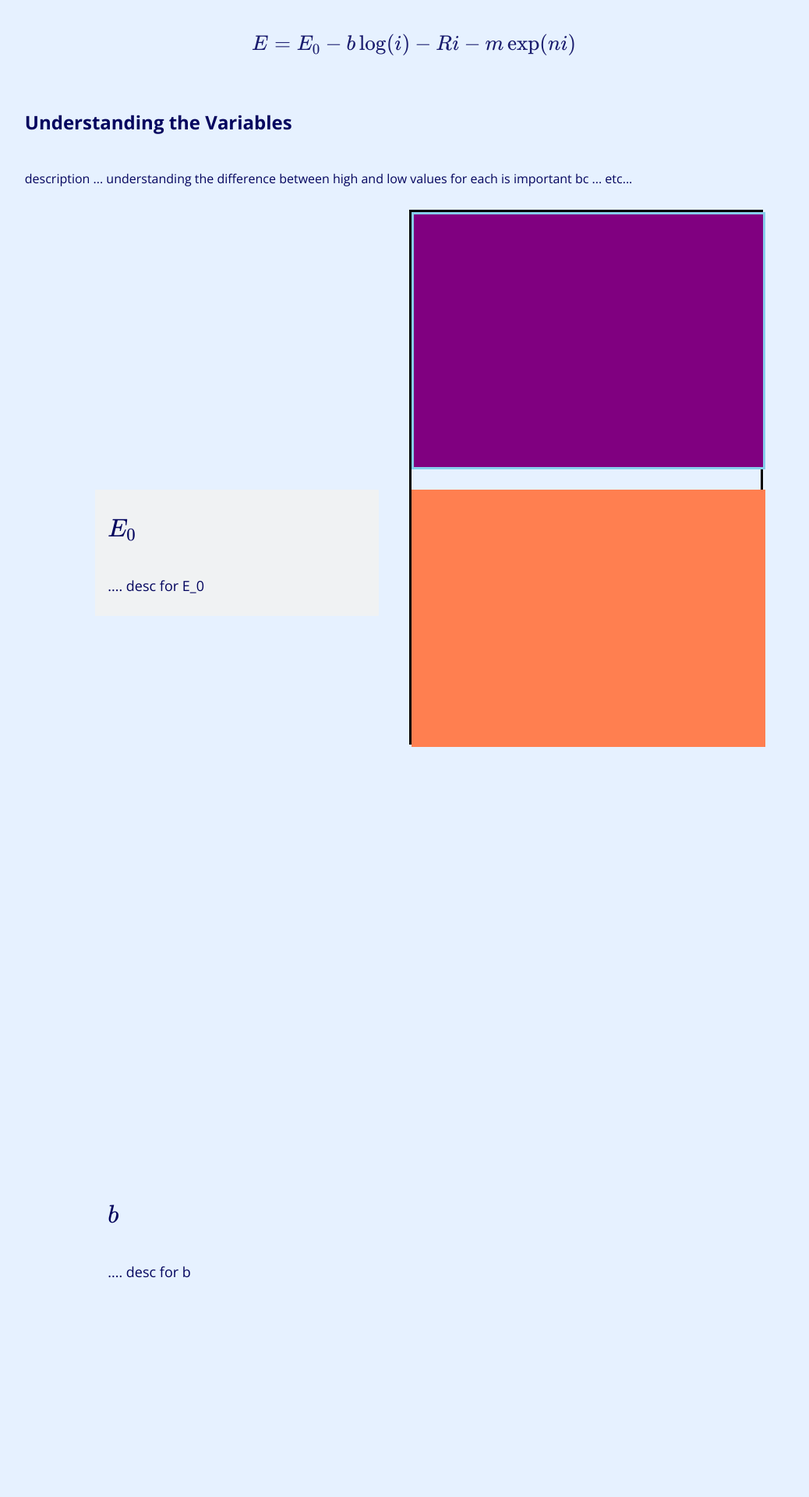
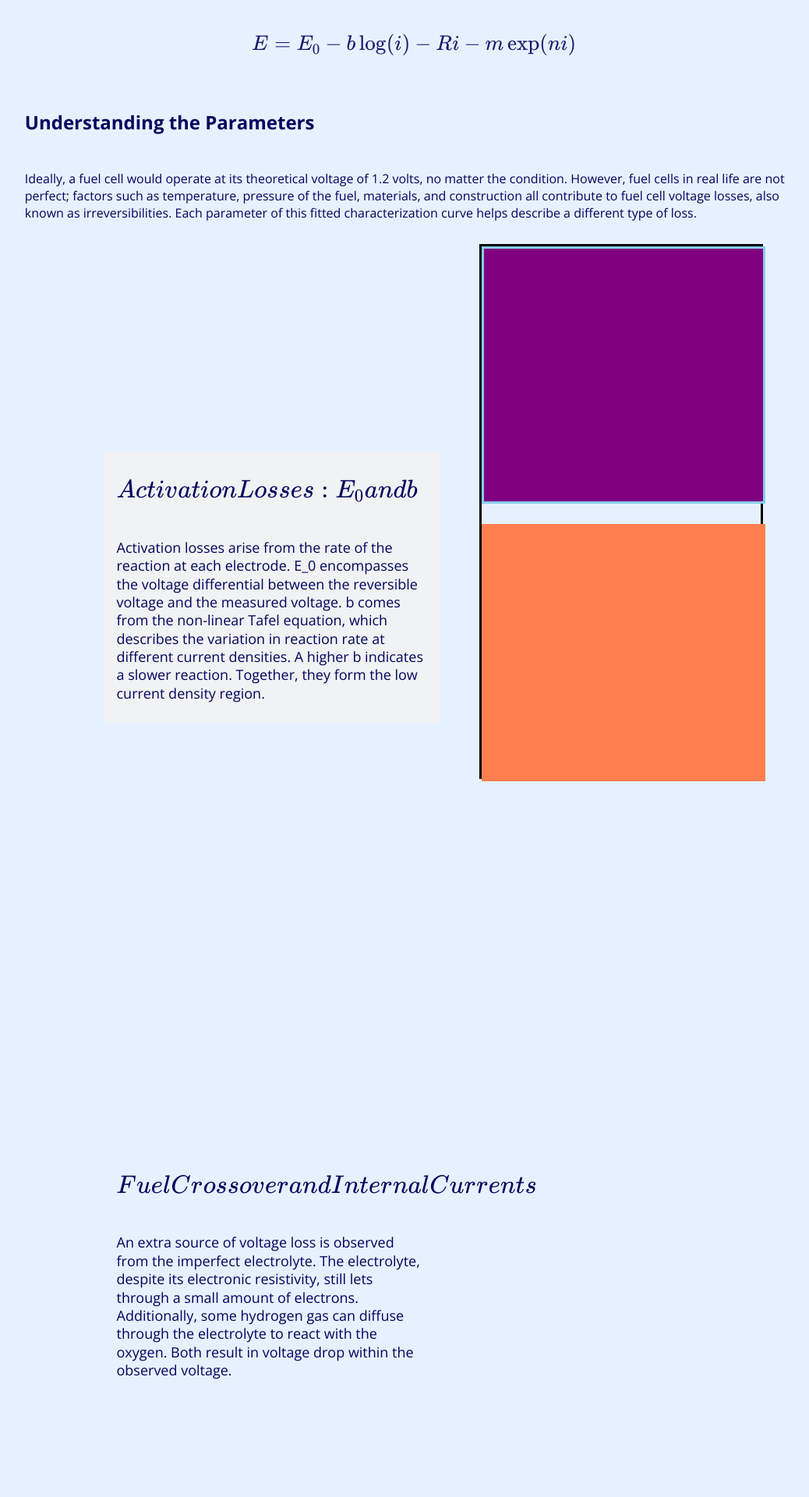
Before and after one commit to katemae/fuel-cells, a Svelte app: page / in a window 1280 px wide. Shown: the part 1160-3080 px from the top of the page at 78% size, without its empty margins (109-1147 px from the left). Built offline with nearby package versions, Linux system fonts and the light colour scheme.

Commit message:
added content

```diff
--- a/src/components/VariablesScrolly.svelte
+++ b/src/components/VariablesScrolly.svelte
@@ -15,11 +15,18 @@
     let steps = [];
 
         steps = [
-            { title: 'E_0', content: ".... desc for E_0" },
-            { title: 'b', content: ".... desc for b" },
-            { title: 'R', content: ".... desc for R" },
-            { title: 'm', content: ".... desc for m" },
-            { title: 'n', content: ".... desc for n" },
+            { title: 'Activation Losses: E_0 and b',
+            content: "Activation losses arise from the rate of the reaction at each electrode. E_0 encompasses the voltage differential between the reversible voltage and the measured voltage. b comes from the non-linear Tafel equation, which describes the variation in reaction rate at different current densities. A higher b indicates a slower reaction. Together, they form the low current density region."
+            },
+            { title: 'Fuel Crossover and Internal Currents',
+            content: "An extra source of voltage loss is observed from the imperfect electrolyte. The electrolyte, despite its electronic resistivity, still lets through a small amount of electrons. Additionally, some hydrogen gas can diffuse through the electrolyte to react with the oxygen. Both result in voltage drop within the observed voltage."
+            },
+            { title: 'Ohmic Losses: R',
+            content: "As implied in the name, ohmic losses come from interal resistance of the fuel cell. Internal resistance is affected by factors such as electrical conductivity of the electrodes and the ionic conductivity of the electrolyte. The ohmic losses describe the intermediate current density region, which is mostly linear."
+            },
+            { title: 'Mass Transfer Losses: m and n',
+            content: "Lastly, mass transfer losses materialize from the concentration of gasses at each electrode. When hydrogen or oxygen gas is reacted, its partial pressure drops, reducing voltage. m and n are empirical parameters, providing a nice fit to the curve. Mass transfer losses dominate in the high current density region."
+            }
         ];
 
 
@@ -49,9 +56,11 @@
     $: if (typeof value !== "undefined") target2event[value]();
 </script>
 
-<h2 class="body-header">Understanding the Variables</h2>
+<h2 class="body-header">Understanding the Parameters</h2>
 <p class="body-text">
-    description ... understanding the difference between high and low values for each is important bc ... etc...
+    Ideally, a fuel cell would operate at its theoretical voltage of 1.2 volts, no matter the condition.
+    However, fuel cells in real life are not perfect; factors such as temperature, pressure of the fuel, materials, and construction all contribute to fuel cell voltage losses, also known as irreversibilities.
+    Each parameter of this fitted characterization curve helps describe a different type of loss.
 </p>
 <section>
     <!-- scroll container -->
@@ -79,7 +88,12 @@
         </div>
     </div>
     <br /><br />
-    <p class="body-text">conclusions about variables ... </p>
+    <p class="body-text">
+        In conclusion, each source of voltage loss plays a role in the effectiveness of the fuel cell.
+        From the current-density versus voltage curve, these parameters can be fitted from collected data, and key sources of fuel cell losses can be determined.
+        Therefore, with a solid understanding of this characterization method, better fuel cells can be designed for an energy efficient future.
+        (Note: this website provides a simplified view of this curve; lots of active research is still being done to accurately model a fuel cell's behavior, especially at extreme temperatures and pressures.)
+    </p>
 </section>
 
 <style>
```
Also changed, not shown: public/build/bundle.css, public/build/bundle.js, 1 other file (tests, documents, lock files or other folders).
